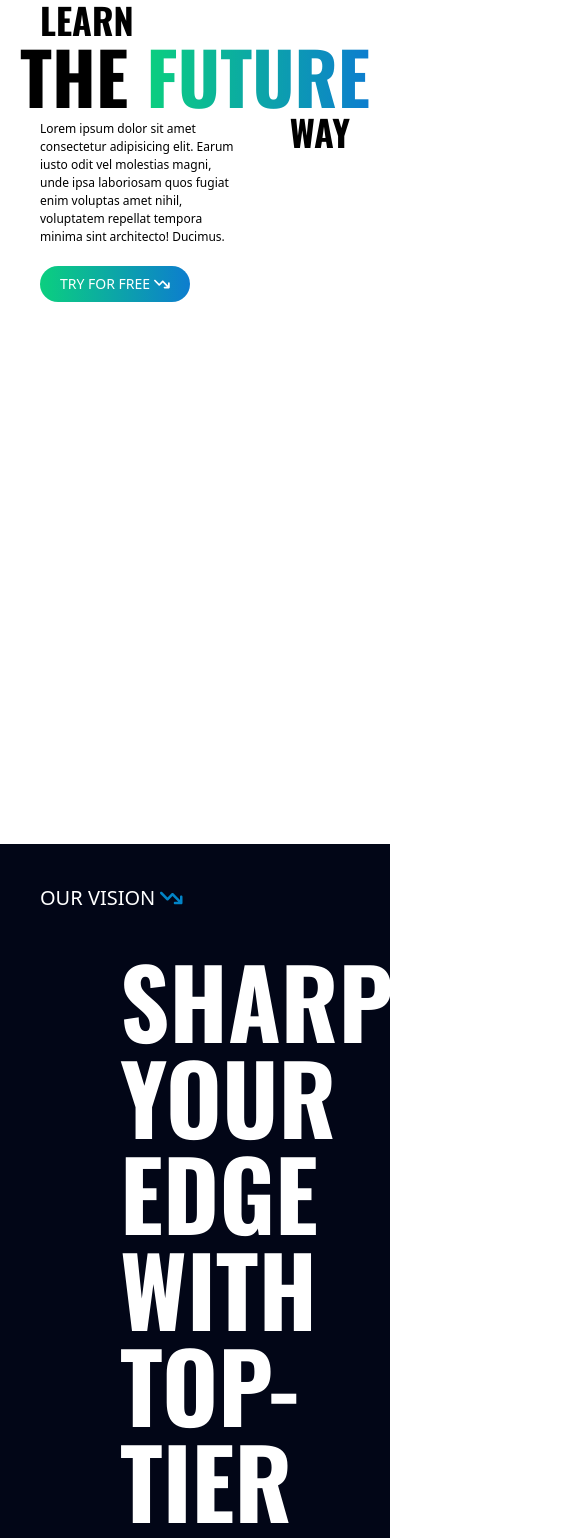
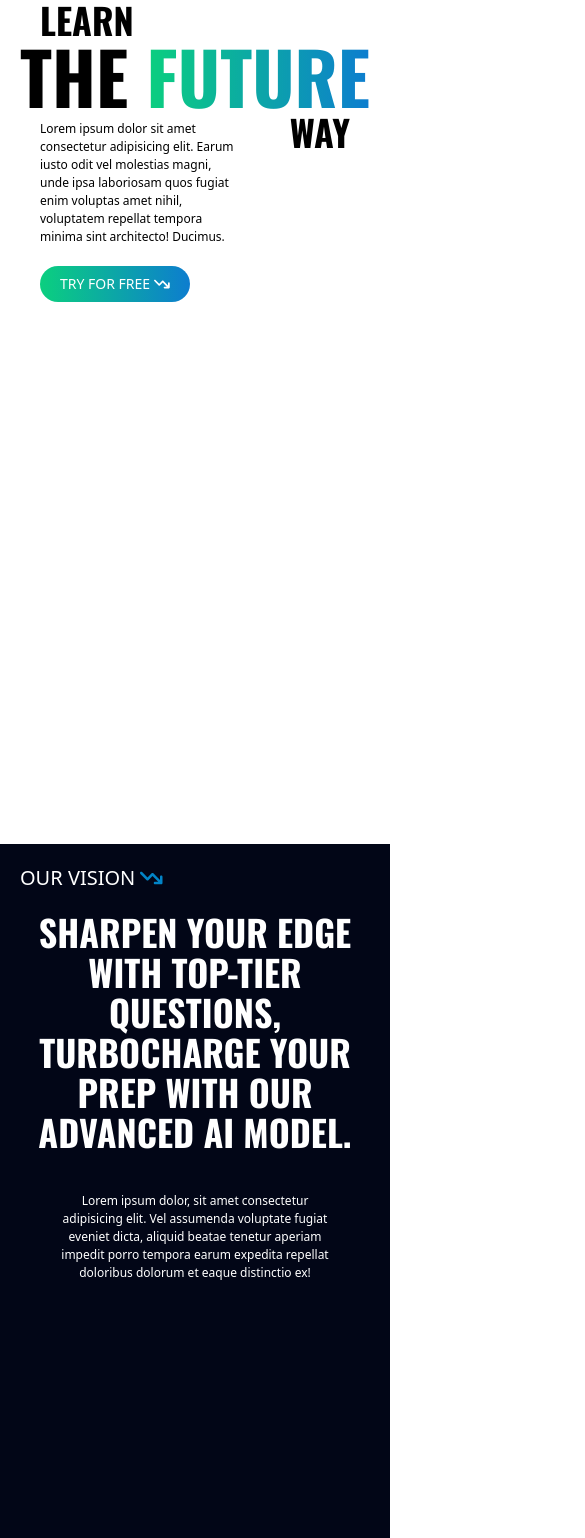
Before and after one commit to sambitsingha/SynthoPrep, a React (Vite) app in the folder client/: page / in a window 390 px wide. Shown: the top 1538 px of the page, 585 px wide, since content can reach past the window. Built offline with nearby package versions, Linux system fonts and the light colour scheme.

Commit message:
Update About component styling and content in Homepage

```diff
--- a/client/src/components/Homepage/About.jsx
+++ b/client/src/components/Homepage/About.jsx
@@ -4,18 +4,18 @@ import { faArrowTrendDown } from "@fortawesome/free-solid-svg-icons";
 const About = () => {
 	return (
 		<div className='bg-slate-950 text-white h-screen'>
-			<button className='uppercase text-white m-10 text-xl'>
+			<button className='uppercase text-white m-5 md:m-10 text-xl'>
 				Our Vision{" "}
 				<FontAwesomeIcon icon={faArrowTrendDown} className='text-sky-600' />
 			</button>
-			<div className='mx-20 px-10'>
-				<h1 className=' text-8xl hero-text uppercase '>
+			<div className='mx-4 md:mx-20 md:px-10'>
+				<h1 className='text-4xl md:text-8xl hero-text text-center md:text-left uppercase '>
 					<span className='line-1'>Sharpen your edge with top</span>
 					<span className='line-2'>-tier questions, turbocharge </span>
 					<span className='line-3'>your prep with Our</span>{" "}
 					<span className='line-4'>Advanced AI model.</span>
 				</h1>
-				<p className='line-4 float-right w-1/3'>
+				<p className='text-[12px] md:text-lg text-center line-4 md:float-right mx-10 my-10 md:w-1/3'>
 					Lorem ipsum dolor, sit amet consectetur adipisicing elit. Vel
 					assumenda voluptate fugiat eveniet dicta, aliquid beatae tenetur
 					aperiam impedit porro tempora earum expedita repellat doloribus
```
